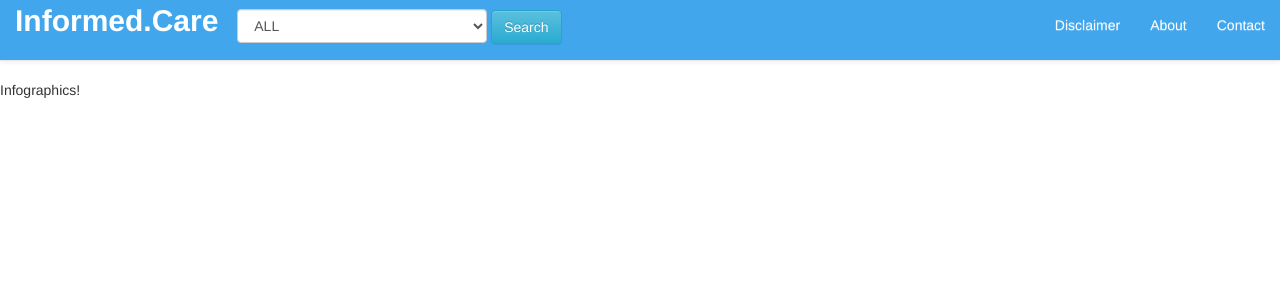
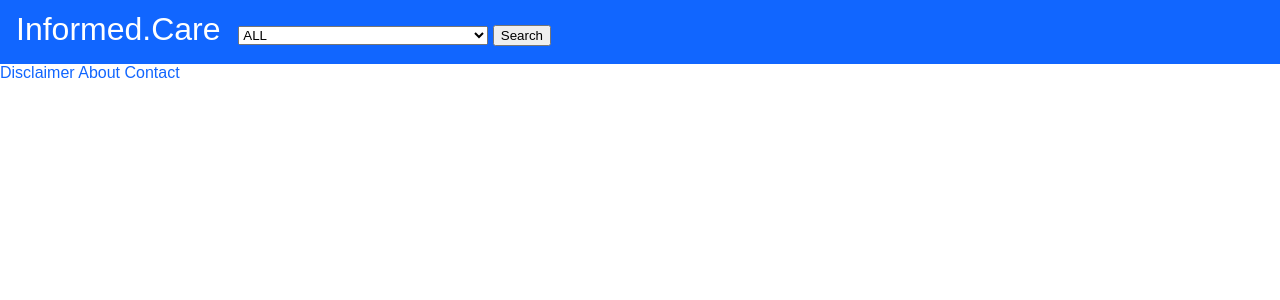
Before and after one commit to josephtoles/hospitals, a Django app: page / in a window 1280 px wide. Shown: the top 300 px of the page. Run offline with Django 3.2, Linux system fonts and the light colour scheme; data that the repository does not hold is empty; some libraries are stand-ins or nearby versions.

Commit message:
Added links to home page

```diff
--- a/static/stylesheet.css
+++ b/static/stylesheet.css
@@ -69,6 +69,12 @@ a:hover{
     margin-top: 4em;
 }
 
+.page {
+    float: left;
+    width: 100%;
+    margin-top: 4em;
+}
+
 .hospital-result {
 }
 
--- a/web/templates/base.html
+++ b/web/templates/base.html
@@ -6,60 +6,39 @@
     <meta charset="UTF-8">
     <title></title>
 
-        <link rel="stylesheet" href="//maxcdn.bootstrapcdn.com/bootstrap/3.2.0/css/bootstrap.min.css">
-        <link rel="stylesheet" href="//maxcdn.bootstrapcdn.com/bootstrap/3.2.0/css/bootstrap-theme.min.css">
-        <link rel="stylesheet" href="{% static "home.css" %}">
-{#        <link href="//cdnjs.cloudflare.com/ajax/libs/select2/4.0.0/css/select2.min.css" rel="stylesheet" />#}
+    <link type="text/css" rel="stylesheet" href="{% static "stylesheet.css" %}"/>
+    <link rel="shortcut icon" type="image/png" href="{% static 'images/favicon.ico' %}"/><title>Test Page</title>
 
-        <script type="text/javascript"
-            src="http://maps.googleapis.com/maps/api/js?sensor=false"></script>
-        <script type="text/javascript"
-            src="{% static 'js/location_template.js' %}"></script>
-{#        <script src="//cdnjs.cloudflare.com/ajax/libs/select2/4.0.0/js/select2.min.js"></script>#}
-{#        <script type="text/javascript"#}
-{#            src="{% static 'js/select2helper.js' %}"></script>#}
+    <script src="https://maps.googleapis.com/maps/api/js?v=3.exp"></script>
+    <script type="text/javascript" src="{% static 'js/location_template.js' %}"></script>
 
     </head>
 
     <body>
         {% block header %}
-            <header>
-                <nav class="navbar navbar-default navbar-fixed-top ui-nav">
-                    <div class="container-fluid ui-nav-container">
-{#                        <a class="navbar-brand" href="/">#}
-                            <a class="ui-logo" href="{% url 'home' %}">Informed.Care</a>
-                            <a class="search-bar">
-                            <form action="{% url 'home' %}" method="POST">
+            <div class="header">
+                <div id="logo">
+                    <a href="{% url 'home' %}">
+                        Informed.Care
+                    </a>
+                </div>
+                <form action="{% url 'home' %}" method="POST" style='display:inline;'>
                     {% csrf_token %}
-                                <select class="form-control" name="city" display="inline" style="width: 250px">
+                    <select id="search-box" name="city" style="width: 250px">
                         <option value="">ALL</option>
                         {% for city in cities %}
                             <option value="{{ city }}" {% if city == selected_city %}SELECTED{%endif %}>{{ city }}</option>
                         {% endfor %}
                     </select>
-                                <input type="submit" value="Search" class="btn btn-info">
+                    <input type="submit" value="Search">
                 </form>
-                            </a>
-{#                        </a>#}
-                        <ul class="nav navbar-nav navbar-right">
-                            <li><a href="{% url 'disclaimer' %}" class="ui-nav-link">Disclaimer</a></li>
-                            <li><a href="{% url 'about' %}" class="ui-nav-link">About</a></li>
-                            <li><a href="{% url 'contact' %}" class="ui-nav-link">Contact</a></li>
-                        </ul>
             </div>
-                </nav>
-            </header>
         {% endblock %}
+        <div class="page">
             {% block body %}
-            <div class="container">
-                <div class="row">
-                    <div class="col-sm-6">
-                        <h1>hello friends</h1>
-                    </div>
-                </div>
-            </div>
                 Important stuff goes here
             {% endblock %}
+        </div>
 
         {% block footer %}
         {% endblock %}
--- a/web/templates/home.html
+++ b/web/templates/home.html
@@ -1,5 +1,7 @@
 {% extends 'base.html' %}
 
 {% block body %}
-    Infographics!
+    <a href="{% url 'disclaimer' %}">Disclaimer</a>
+    <a href="{% url 'about' %}">About</a>
+    <a href="{% url 'contact' %}">Contact</a>
 {% endblock %}
```
Lines whose indentation alone changed are shown as unchanged.
